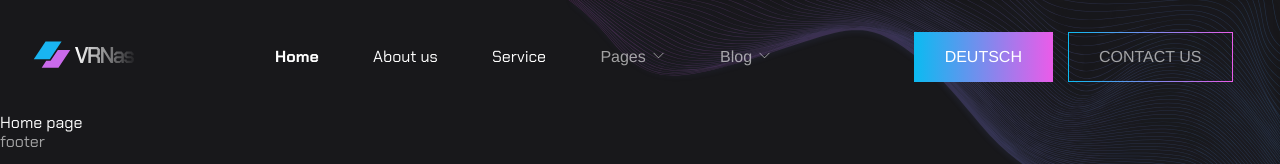
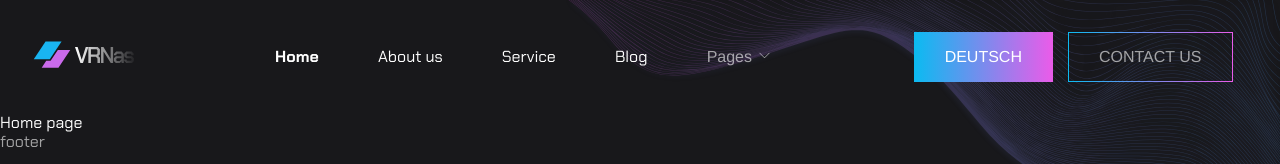
Before and after one commit to 0smir/VRNAS, a Vue app: page / in a window 1280 px wide. Shown: the top 164 px of the page. Built offline with nearby package versions, Linux system fonts and the light colour scheme; a web font is replaced by a local one.

Commit message:
add change position property to sticky, change markup for blog nav item - it is link now

```diff
--- a/src/components/UI/TheHeader.vue
+++ b/src/components/UI/TheHeader.vue
@@ -80,17 +80,19 @@ const moveTarget = (e, link, textEl, FORCE) => {
             </RouterLink>
           </li>
           <li class="nav__list-item">
-            <div class="dropdown">
-              <BaseButton class="btn dropdown__btn">
-                <span class="dropdown__btn-text">{{ $t('buttons.btn_pages') }}</span>
-                <SvgIcon class="icon icon--small" name="chevron-down" />
-              </BaseButton>
-            </div>
+            <RouterLink
+              to="/blog"
+              class="link nav__link header__nav-link js-magnetic"
+              @mousemove="magneticText"
+              @mouseleave="clearMagnetic"
+            >
+              <span class="magnetic-text">{{ $t('navigation.link_blog') }}</span>
+            </RouterLink>
           </li>
           <li class="nav__list-item relative">
             <div class="dropdown">
               <BaseButton class="btn dropdown__btn">
-                <span class="dropdown__btn-text">{{ $t('buttons.btn_blog') }}</span>
+                <span class="dropdown__btn-text">{{ $t('buttons.btn_pages') }}</span>
                 <SvgIcon class="icon icon--small" name="chevron-down" />
               </BaseButton>
               <ul class="dropdown__list">
@@ -112,6 +114,7 @@ const moveTarget = (e, link, textEl, FORCE) => {
 
 <style lang="scss">
 .header {
+  position: sticky;
   padding-block: 32px;
 
   &__container {
```
